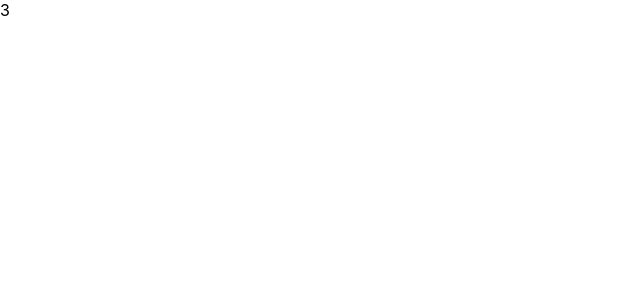
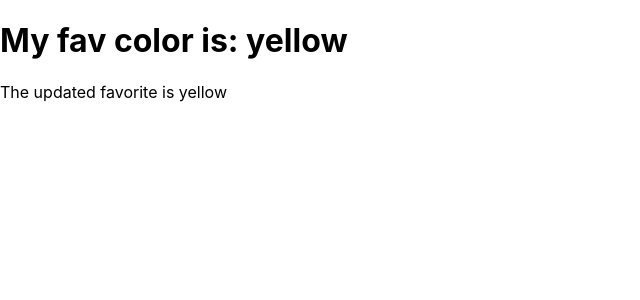
Before and after one commit to TauqeerAhmad5201/lifecycle-method, a React (Create React App) app: page / in a window 1280 px wide. Shown: the top 300 px of the page, without its empty margins (0-640 px from the left). Built offline with nearby package versions, Linux system fonts and the light colour scheme.

Commit message:
added code for componentDidUpdate

```diff
--- a/src/App.js
+++ b/src/App.js
@@ -1,12 +1,14 @@
 import './App.css';
 // import Basic from './components/Basic';
-import RenderMethod from './components/RenderMethod';
+// import RenderMethod from './components/RenderMethod';
+import CDU from './components/CDU'
 
 function App() {
   return (
     <>
     {/* <Basic></Basic> */}
-    <RenderMethod></RenderMethod>
+    {/* <RenderMethod></RenderMethod> */}
+    <CDU></CDU>
     </>
   );
 }
--- /dev/null
+++ b/src/components/CDU.js
@@ -0,0 +1,29 @@
+import React, { Component } from "react";
+
+export default class CDU extends Component {
+  constructor(props) {
+    super(props);
+
+    this.state = {
+      favcolor: "red",
+    };
+  }
+  componentDidMount() {
+    setTimeout(() => {
+      this.setState({ favcolor: "yellow" });
+    }, 5000);
+  }
+  componentDidUpdate() {
+    document.getElementById("mydiv").innerHTML =
+    "The updated favorite is " + this.state.favcolor;
+  }
+  render() {
+    console.log("Hello from render");
+    return (
+      <div>
+        <h1>My fav color is: {this.state.favcolor}</h1>
+        <div id="mydiv"></div>
+      </div>
+    );
+  }
+}
```
